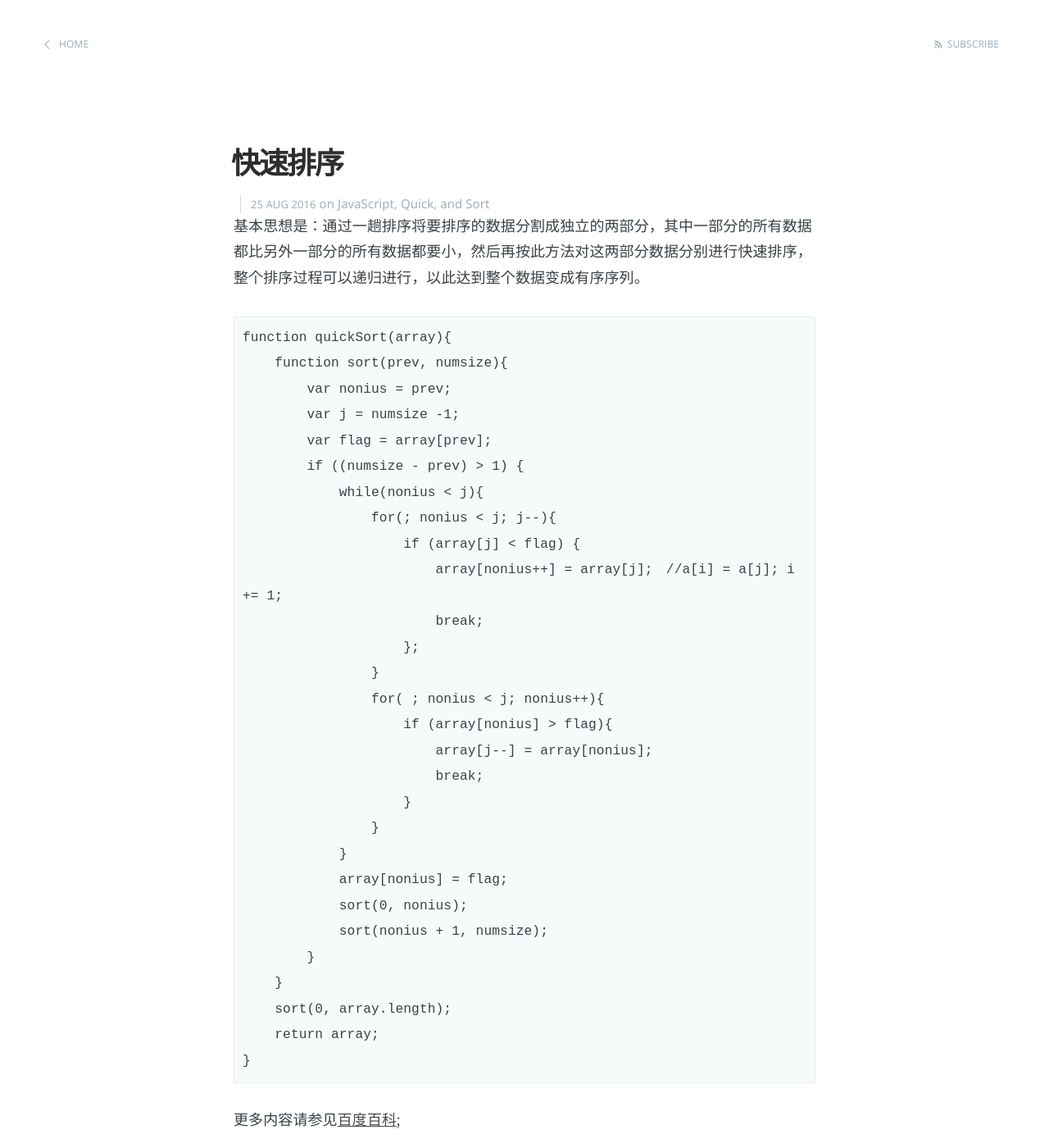
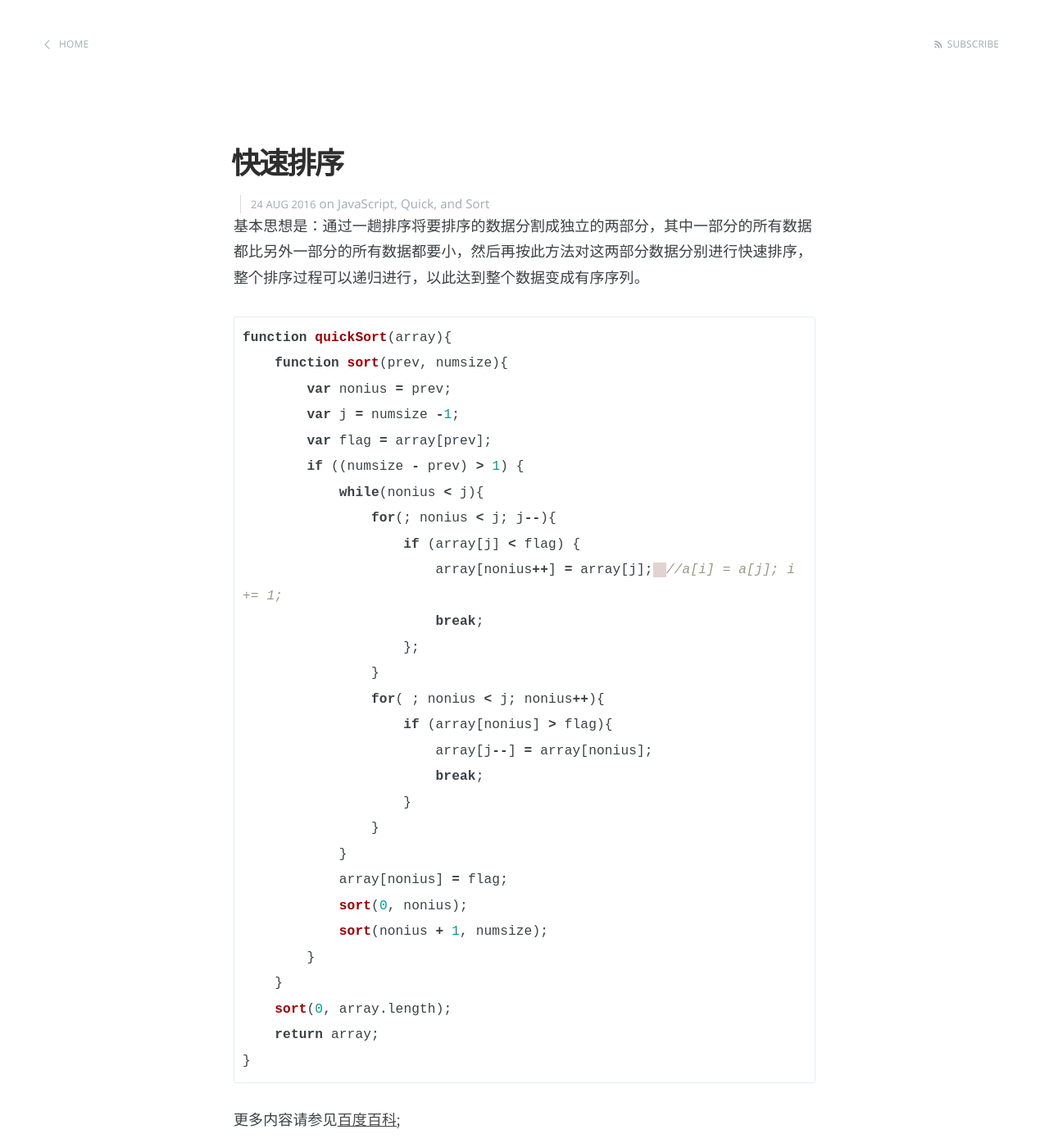
Before and after one commit to ludeliang/jekyll-blog, a Jekyll site: the page built from _posts/2016-08-24-Quick-Sort.md, in a window 1280 px wide and 1400 px high. Shown: the whole window at 82% size. Built offline with Jekyll 4.4.1, drawn with Linux system fonts in a browser that asks for light colours; Markdown is read by kramdown in place of the engine named in the settings.

Commit message:
post edit

````diff
--- a/_posts/2016-08-24-Quick-Sort.md
+++ b/_posts/2016-08-24-Quick-Sort.md
@@ -1,13 +1,13 @@
 ---
 layout: post
 title:  "快速排序"
-date:   2016-08-25 10:06:00
+date:   2016-08-24 23:18:00
 categories: JavaScript Quick Sort
 ---
 
 基本思想是：通过一趟排序将要排序的数据分割成独立的两部分，其中一部分的所有数据都比另外一部分的所有数据都要小，然后再按此方法对这两部分数据分别进行快速排序，整个排序过程可以递归进行，以此达到整个数据变成有序序列。
 
-```JavaScript
+```javascript
 function quickSort(array){
     function sort(prev, numsize){
         var nonius = prev;
--- a/_posts/2016-08-25-Bubble-Sort.markdown
+++ b/_posts/2016-08-25-Bubble-Sort.markdown
@@ -11,7 +11,7 @@ categories: JavaScript Bubble Sort
 针对所有的元素重复以上的步骤，除了最后一个。
 持续每次对越来越少的元素重复上面的步骤，直到没有任何一对数字需要比较:
 
-{% highlight ruby %}
+```javascript
 function bubbleSort(arr) {
     var i = arr.length, j;
     var tempExchangVal;
@@ -32,7 +32,7 @@ var arr = [3, 2, 4, 9, 1, 5, 7, 6, 8];
 var arrSorted = bubbleSort(arr);
 console.log(arrSorted);
 alert(arrSorted);
-{% endhighlight %}
+```
 
 更多内容请参见[百度百科][baidu-baike];
 
````
